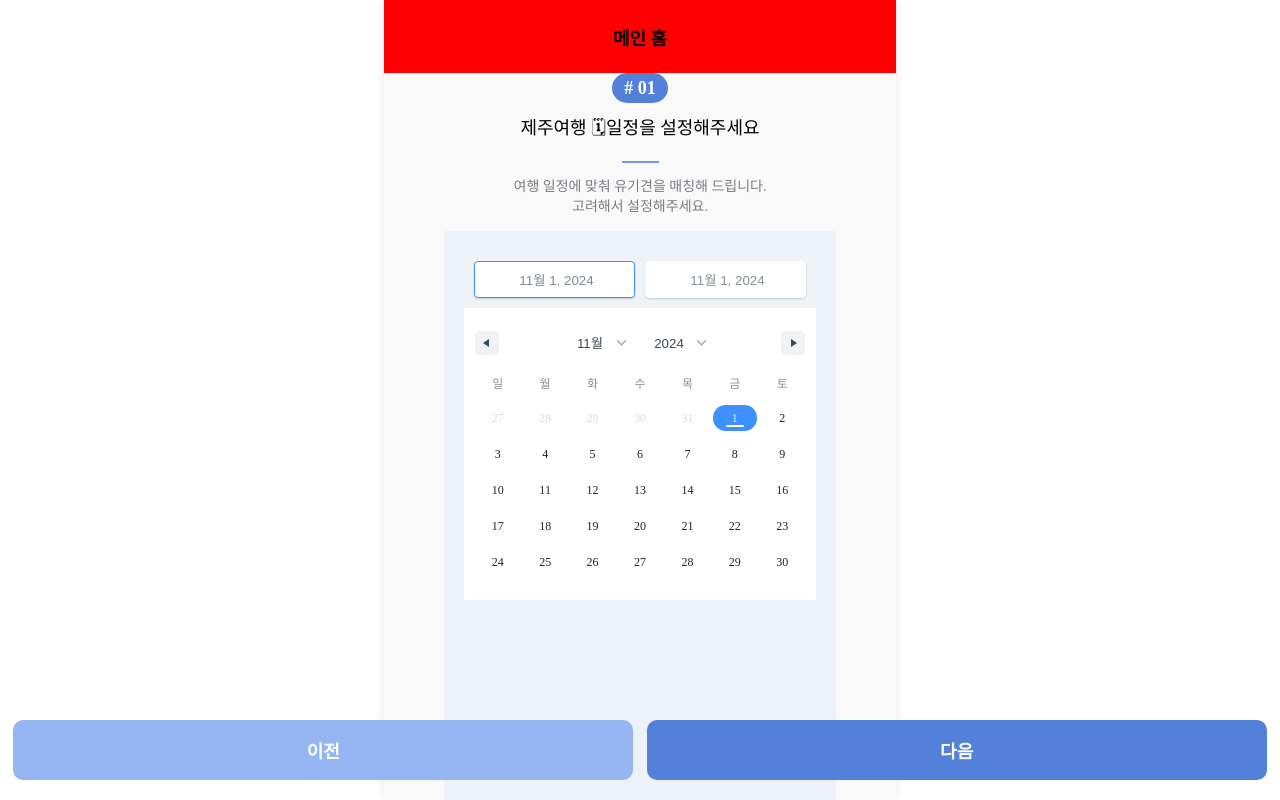
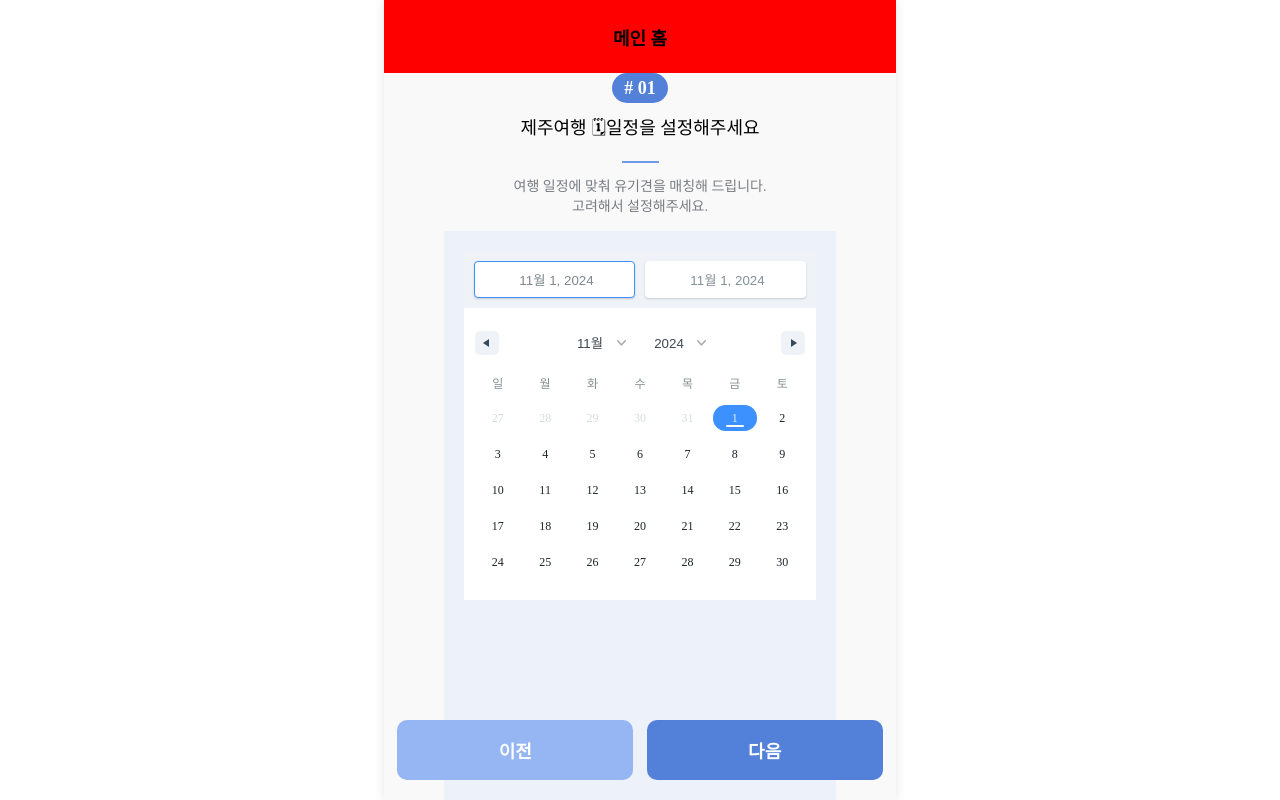
Before and after one commit to guroommeong/react-guroommeong, a React (Create React App) app: page /calendar in a window 1280 px wide. Built offline with nearby package versions, Linux system fonts and the light colour scheme.

Commit message:
fix) 캘린더 페이지 하단 버튼 스타일 넘침 버그 fix

```diff
--- a/src/features/calendar/screen.tsx
+++ b/src/features/calendar/screen.tsx
@@ -14,6 +14,7 @@ const Calendar = () => {
         height: '100vh',
         overflow: 'hidden',
         boxSizing: 'border-box',
+        position: 'relative',
       }}>
       <HeaderComponent header={'메인 홈'} />
       <div
@@ -71,7 +72,7 @@ const Calendar = () => {
           justifyContent: 'space-evenly',
           width: '100%',
           marginTop: 20,
-          position: 'fixed',
+          position: 'absolute',
           bottom: 20,
         }}>
         <button
```
